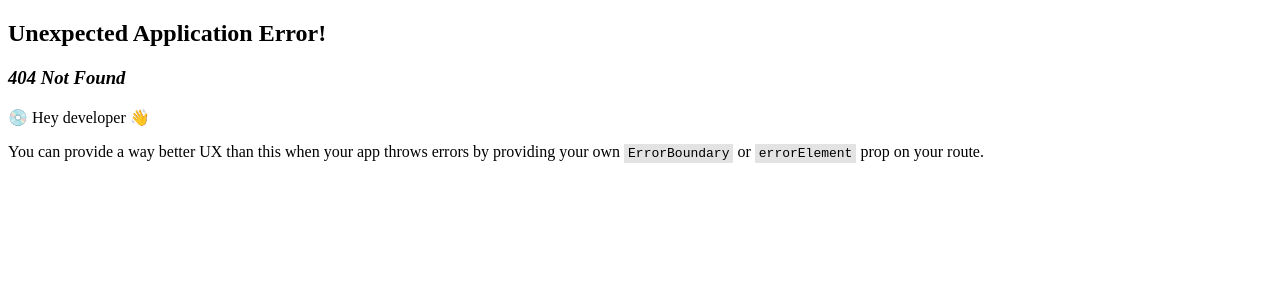
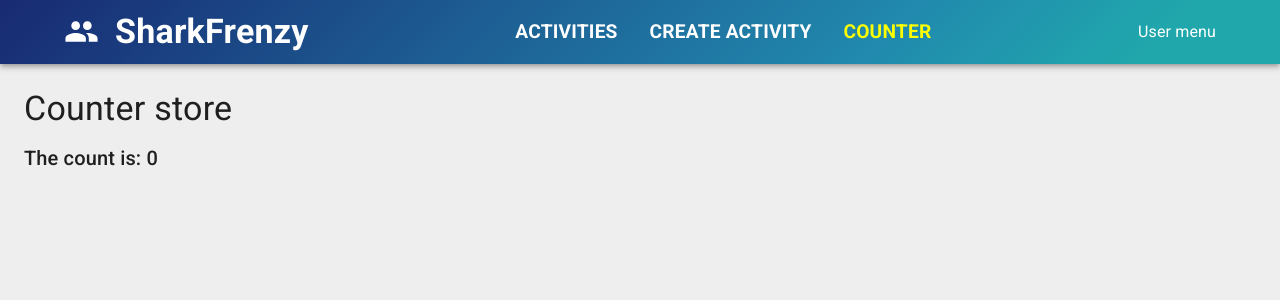
Before and after one commit to thecodereule/SharkFrenzy, a React (Vite) app in the folder client/: page /counter in a window 1280 px wide. Before the commit this address had no page. Shown: the top 300 px of the page. Built offline with nearby package versions, Linux system fonts and the light colour scheme.

Commit message:
Using MobX

```diff
--- a/client/src/app/layout/NavBar.tsx
+++ b/client/src/app/layout/NavBar.tsx
@@ -23,6 +23,9 @@
                             <MenuItemLink to="/createActivity" >
                                 Create Activity
                             </MenuItemLink>
+                            <MenuItemLink to="/counter" >
+                                Counter
+                            </MenuItemLink>
                         </Box>
                         <MenuItem>
                             User menu
--- a/client/src/app/router/Routes.tsx
+++ b/client/src/app/router/Routes.tsx
@@ -4,6 +4,7 @@
 import ActivityForm from "../../features/activities/form/ActivityForm";
 import ActivitiesDashboard from "../../features/activities/dashboard/ActivityDashboard";
 import ActivityDetailPage from "../../features/activities/details/ActivityDetailPage";
+import Counter from "../../features/counter/Counter";
 
 export const router = createBrowserRouter([
     {
@@ -15,6 +16,7 @@
             {path: 'activities/:id', element: <ActivityDetailPage /> },
             {path: 'createActivity', element: <ActivityForm key='create' /> },
             {path: 'manage/:id', element: <ActivityForm /> },
+            {path: 'counter', element: <Counter /> },
         ]
     },
 ])
--- /dev/null
+++ b/client/src/features/counter/Counter.tsx
@@ -0,0 +1,17 @@
+import { Typography } from "@mui/material";
+import { useStore } from "../../lib/hooks/useStore";
+import { Observer } from 'mobx-react-lite';
+
+export default function Counter() {
+    const { counterStore } = useStore();
+    return (
+        <Observer>
+            {() => (
+                <>
+                    <Typography variant="h4" gutterBottom>{counterStore.title}</Typography>
+                    <Typography variant="h6">The count is: {counterStore.count}</Typography>
+                </>
+            )}
+        </Observer>
+    )
+}
```
